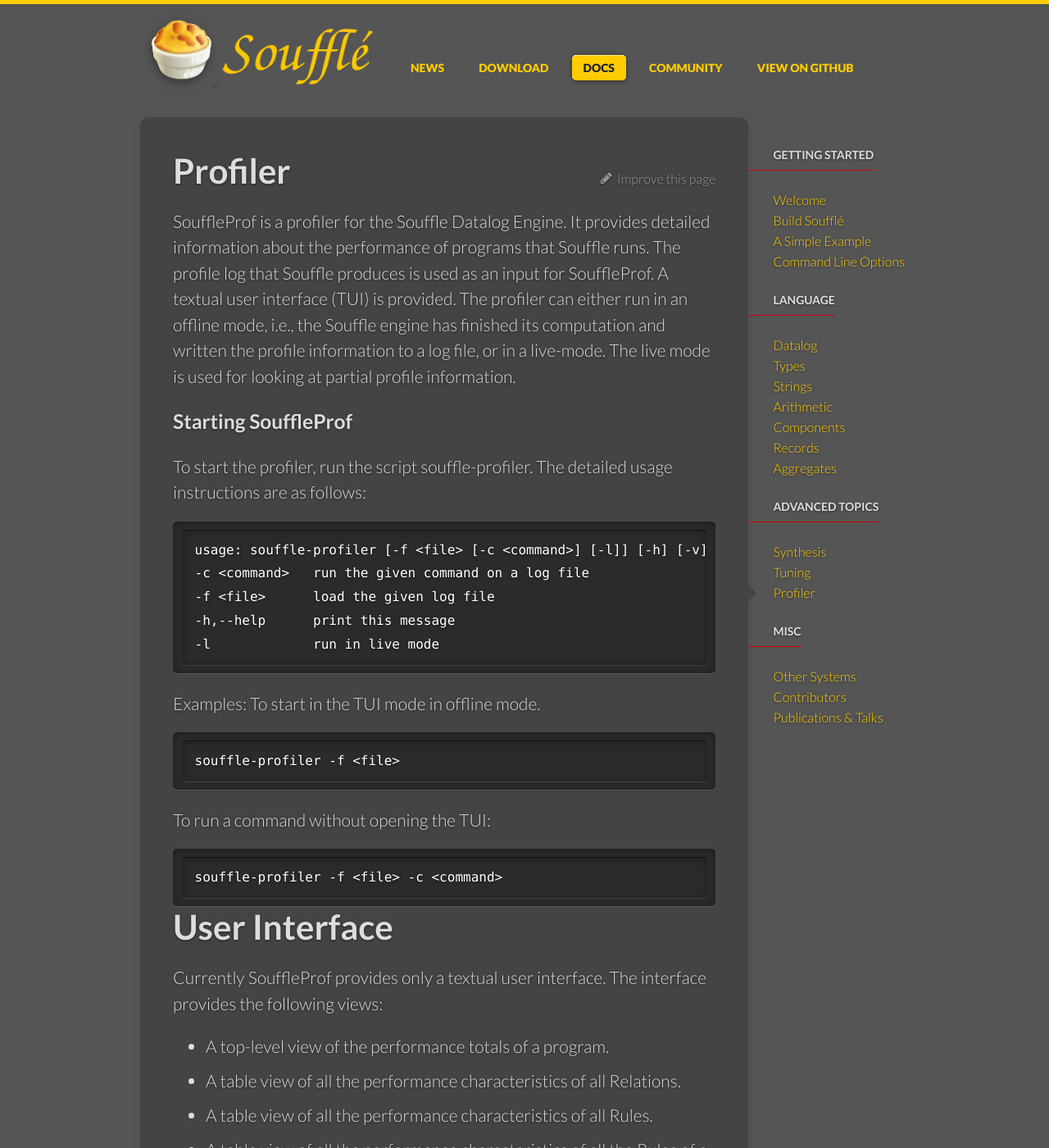
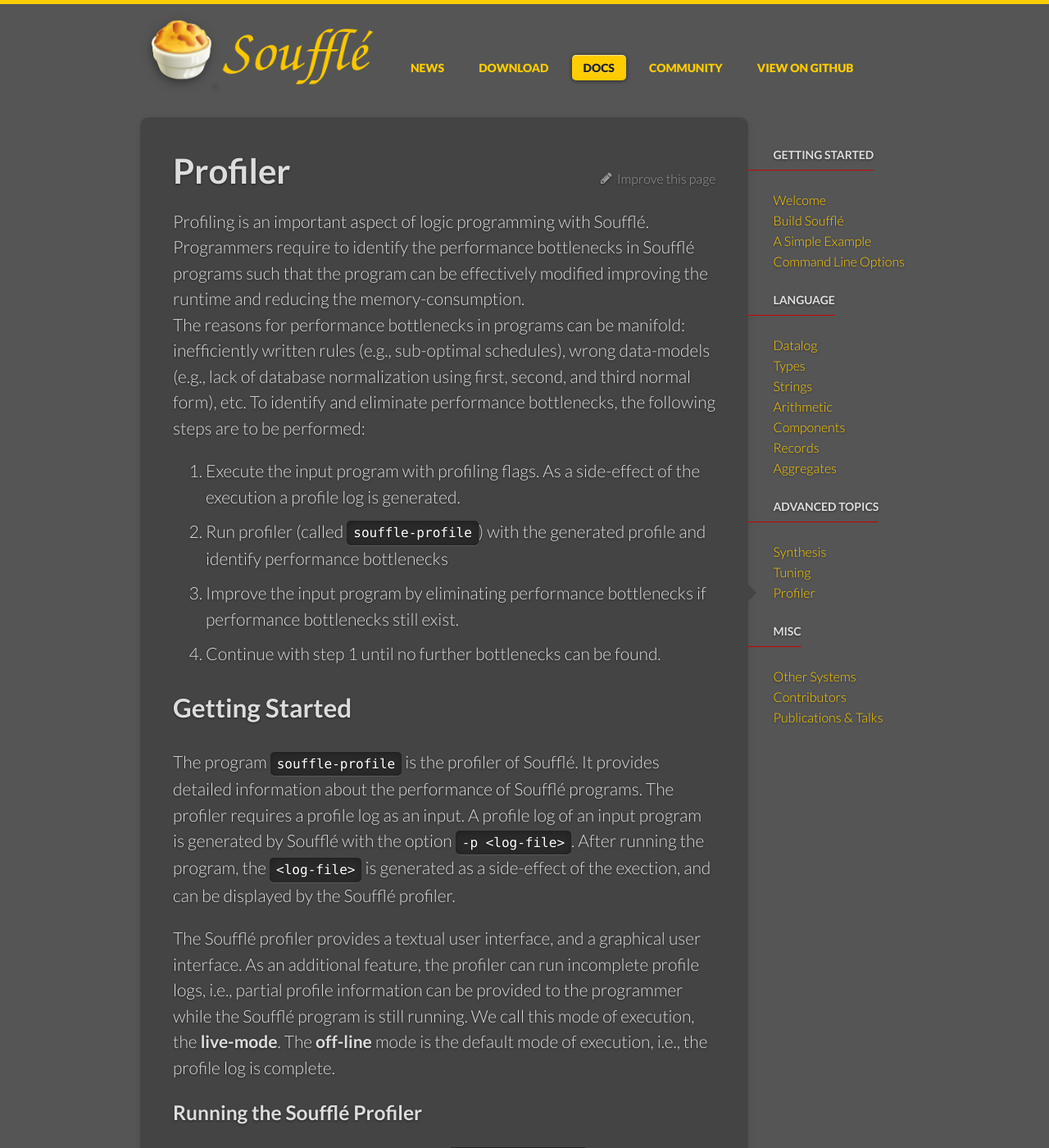
Before and after one commit to souffle-lang/souffle-lang.github.io, a Jekyll site: the page built from _docs/profiler.md, in a window 1280 px wide and 1400 px high. Shown: the whole window at 82% size. Built offline with Jekyll 4.4.1, drawn with Linux system fonts in a browser that asks for light colours; some of the changed text lies outside the part shown.

Commit message:
added profiler

````diff
--- a/_docs/profiler.md
+++ b/_docs/profiler.md
@@ -3,82 +3,157 @@ layout: docs
 title: Profiler
 permalink: /docs/profiler/
 ---
-SouffleProf is a profiler for the Souffle Datalog Engine. It provides detailed information
-about the performance of programs that Souffle runs. The profile log that Souffle produces
-is used as an input for SouffleProf. A textual user interface (TUI) is provided. The profiler can either run in an offline
-mode, i.e., the Souffle engine has finished its computation and written the profile information
-to a log file, or in a live-mode. The live mode is used for looking at partial profile information.
+Profiling is an important aspect of logic programming with Soufflé.
+Programmers require to identify the performance bottlenecks in Soufflé programs
+such that the program can be effectively modified improving the runtime and reducing the
+memory-consumption.
+The reasons for performance bottlenecks in programs can be manifold:
+inefficiently written rules (e.g., sub-optimal schedules),
+wrong data-models (e.g., lack of database normalization using first, second, and third normal form),
+etc.
+To identify and eliminate performance bottlenecks, the following steps are to be performed:
+1. Execute the input program with profiling flags. As a side-effect of the execution a profile log is generated.
+2. Run profiler (called ```souffle-profile```) with the generated profile and identify performance bottlenecks
+3. Improve the input program by eliminating performance bottlenecks if performance bottlenecks still exist.
+4. Continue with step 1 until no further bottlenecks can be found.
 
-### Starting SouffleProf
+## Getting Started
 
-To start the profiler, run the script souffle-profiler. The detailed usage instructions are as follows:
+The program ```souffle-profile``` is the profiler of Soufflé.
+It provides detailed information about the performance of Soufflé programs.
+The profiler requires a profile log as an input.
+A profile log of an input program is generated by Soufflé with the option ```-p <log-file>```.
+After running the program, the ```<log-file>``` is generated as a side-effect of the exection,
+and can be displayed by the Soufflé profiler.
+
+The Soufflé profiler provides a textual user interface, and a graphical user interface.
+As an additional feature, the profiler can run incomplete profile logs, i.e., partial profile information can be provided to the programmer while the Soufflé program is still running.
+We call this mode of execution, the **live-mode**.
+The **off-line** mode is the default mode of execution,  i.e., the profile log is complete.
+
+
+### Running the Soufflé Profiler
+
+To use the profiler, run the executable ```souffle-profiler```.
+The detailed usage instructions are as follows:
 
 ```
-usage: souffle-profiler [-f <file> [-c <command>] [-l]] [-h] [-v]
--c <command>   run the given command on a log file
--f <file>      load the given log file
--h,--help      print this message
+usage: souffle-profile -v | -h | <log-file> [ -c <command> | -j | -l ]
+<log-file>     the selected log file to profile
+-c <command>   run the given command on the log file
+               (run -c "help" for a list of commands)
+-j             generate a GUI(html/js) version of the profiler
 -l             run in live mode
+-v             print the profiler version
+-h             print this message
 ```
 
 Examples:
-To start in the TUI mode in offline mode.
+By default the text-user interface in offline mode is started with
 ```
-souffle-profiler -f <file>
+souffle-profile <file>
 ```
 
-To run a command without opening the TUI:
+A profiling command is issued via an argument without opening the text-user interface:
 ```
-souffle-profiler -f <file> -c <command>
+souffle-profile <file> -c <command>
 ```
 
-# User Interface
+The graphical user interface is generated as a html/javascript file using the option ```-j```:
+```
+souffle-profile <file> -j
+```
 
-Currently SouffleProf provides only a textual user interface. The
-interface provides the following views:
+Both the text- and graphical user interface provide the following views:
 
 * A top-level view of the performance totals of a program.
 * A table view of all the performance characteristics of all Relations.
 * A table view of all the performance characteristics of all Rules.
 * A table view of all the performance characteristics of all the Rules of a Relation.
 * A table view of all the performance characteristics of all the versions of a Rule.
-* A chart view of runtime and total number of tuples per Iteration for a Relation.
+* A chart view of runtime, copytime and total number of tuples per Iteration for a Relation.
 * A chart view of runtime and total number of tuples per Iteration for a Rule.
+* A chart view of runtime and total number of tuples per Version of a Rule.
 
+## Text User Interface
 
-The textual user interface is controlled by entering commmands.
-The following commands are available:
+The text user interface is controlled by entering user commands.
+The available commands are:
 
 ```
-rel                             - display relation table.
-rel <relation id/name           - display all rules of given relation.
-rul                             - display rule table
-rul <rule id>                   - display all version of given rule.
-rul id                          - display all rules names and ids.
-rul id <rule id>                - display the rule name for the given rule id.
-sort <col name>                 - sorts by given column.
-graph <relation id> <type>      - graph the relation by type(tot_t/merge_t/tuples).
-graph <rule id> <type>          - graph the rule by type(tot_t/tuples).
-graph ver <rule id> <type>      - graph the rule versions by type(tot_t/tuples).
-top                             - display top-level summary of program run.
-load <filename>                 - load the given new log file.
-open                            - list stored program run log files.
-open <filename>                 - open the given stored log file.
-save <filename>                 - store a log file.
-stop                            - stop running live.
-help                            - print this
-q                               - quit
+Profiling commands: (Can be run using the -c flag)
+  rel                           -     display relation table.
+  rel <relation id>             -     display all rules of a given relation.
+  rul                           -     display rule table
+  rul <rule id>                 -     display all version of given rule.
+  rul id                        -     display all rules names and ids.
+  rul id <rule id>              -     display the rule name for the given rule id.
+  graph <relation id> <type>    -     graph a relation by type: (tot_t/copy_t/tuples).
+  graph <rule id> <type>        -     graph recursive (C) rule by type(tot_t/tuples).
+  graph ver <rule id> <type>    -     graph recursive (C) rule versions by type(tot_t/copy_t/tuples).
+  top                           -     display top-level summary of program run.
+  help                          -     print this.
+
+Interactive mode only commands:
+  load <filename>               -     load the given profiler log file.
+  open                          -     list stored souffle log files.
+  open <filename>               -     open the given stored log file.
+  save <filename>               -     store a copy of the souffle log file.
+  sort <col number>             -     sort tables by given column number.
+  q                             -     exit program.
+
 ```
 
 ### Table Relation / Rule View
 
 ![Rule](/img/rule.png)
 
-The table views show the performance data for each Rule/Relation. Relation and Rules can
-be referred to by their ID in commands. Relations can be referred to by their name and tab
-completion is available. Column TOT_R refers to the total runtime of a relation/rule, column
-NREC_T refers to the non-recursive portion of the runtime, column REC_T refers to the recursive
-portion of the runtime, column MERGE_T refers to the copy overheads related to the
-semi-naive evaluation updating the delta knowledge for the next iteration. The column
-TUPLES, ID, and NAME, refers the the number of tuples produced, identifier of the relation/rule,
-and the name, respectively.
+The table view shows the performance data for each Rule/Relation.
+Relation and Rules are referred to by their ID in commands.
+Relations can be referred to by their name or ID.
+Column TOT_T shows the total runtime of a relation/rule,
+column NREC_T the non-recursive portion of the runtime,
+column REC_T  the recursive portion of the runtime, and
+column COPY_T the copy overheads while merging the newly found facts.
+The column TUPLES, ID, and NAME show the number of tuples produced,
+identifier of the relation/rule, and the name, respectively.
+
+## Graphical User Interface
+
+The Soufflé profiler uses a browser to visualize the profile log.
+To create a html/javascript file for profiling, run the profiler with the ```-j``` flag as below:
+
+```
+souffle-profile <log file> -j
+```
+
+The html/javascript file will be saved in the current working directory as
+`./profiler_html/<version>.html` where `<version>` is a unique number that
+is incremented for each further invocation.
+The graphical user interface is invoked by opening the html/javascript
+file in any modern browser.
+
+### GUI usage instructions
+
+The graphical user interface has the same functionality as the text user interface.
+The four tabs on the top bar represents the commands 'top', 'rel', 'rul/rul id' and 'help'.
+
+![Toolbar](/img/gui_profiler_toolbar.png)
+
+In both the Relations and Rules tab, a table shows  the relations and rules of a program, respectively.
+By selecting an table entry, more detailed information about the table entry will appear on the screen.
+
+![GUIRelation](/img/gui_relation_table.png)
+
+All tables are sortable by clicking on the table headers.
+
+Number precision can be toggled within the whole document by clicking the button above the rule/relation table.
+Long strings are abbreviated and expanded by hovering the cursor over them.
+
+After a Relation is selected, it can be graphed to show a chart of total runtime and total number of tuples per Iteration.
+
+After a recursive (ID beginning with C) Rule is selected, it can be graphed to show a chart of total runtime and total number of tuples per Iteration/Version.
+
+By hovering over the graphs with a cursor, the values of individual versions/iterations can be seen. The precision of these can be toggled by pressing the button at the top of the page.
+
+![GUIGraph](/img/gui_graph.png)
````
Also changed, not shown: img/gui_graph.png (added), img/gui_profiler_toolbar.png (added), img/gui_relation_table.png (added).
